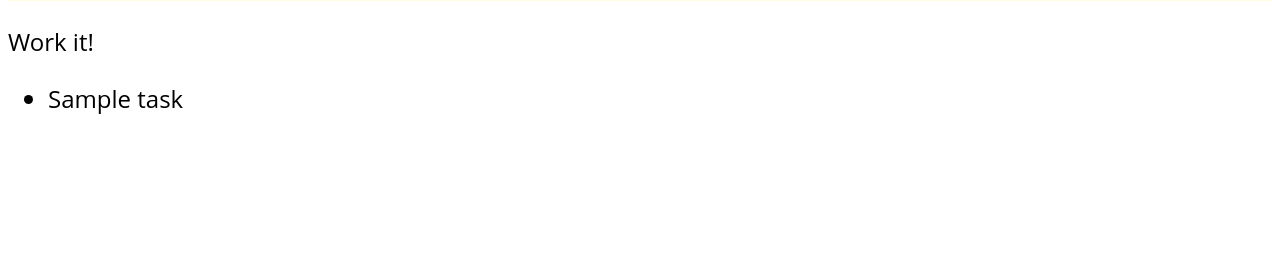
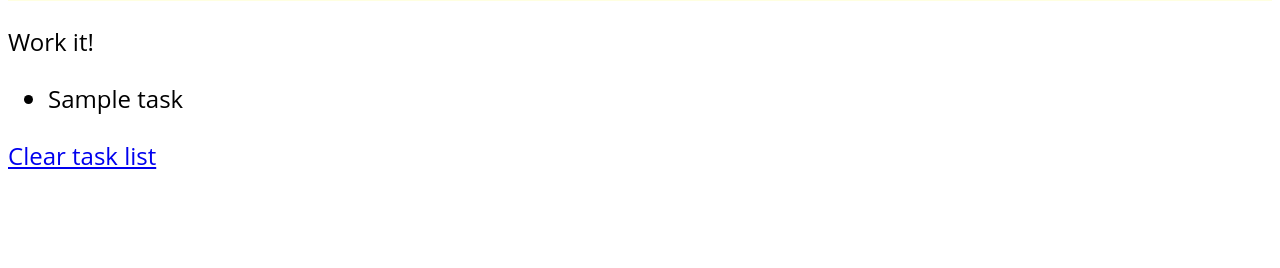
Before and after one commit to Auraelius/todo-only, a Flask app: template templates/todos.html in a window 1280 px wide. Shown: the part 314-582 px from the top of the page. Run offline with Flask 2, Linux system fonts and the light colour scheme; the template is opened without the code that fills it: most values are stand-ins (such as "Sample title", 1, 10 or a date in 2020).

Commit message:
Added clarity and a clear function

```diff
--- a/main.py
+++ b/main.py
@@ -12,7 +12,7 @@ app = Flask(__name__)
 app.config['DEBUG'] = True
 
 # Use a global variable to store tasks (until we learn about databases)
-tasks = []
+list_of_tasks = []
 
 
 @app.route('/')
@@ -32,9 +32,17 @@ def todos():
     """
     if request.method == 'POST':
         task = request.form['task']
-        tasks.append(task)
+        list_of_tasks.append(task)
 
     template = jinja_env.get_template('todos.html')
-    return template.render(title="TODOs", tasks=tasks)
+    return template.render(title="TODOs", tasks=list_of_tasks)
+
+@app.route('/clear_todos')
+def clear_todos():
+    """
+        clear the task list and redisplay
+    """
+    list_of_tasks.clear()
+    return redirect('/todos')
 
 app.run()
--- a/templates/todos.html
+++ b/templates/todos.html
@@ -10,7 +10,7 @@
     </div>
       <div class="right">
         <h1>TODOs</h1>
-        <form method='post'>
+        <form action="todos" method='post'>
           <label for="new_task_field">New Task:</label>
           <input id="new_task_field" type="text" name='task' />
           <input id="submit_button" type="submit" value='Add Task' />
@@ -35,5 +35,6 @@
       {% endfor %}
     </ul>
 
+    <a href="clear_todos">Clear task list</a>
   {% endif %}
 {% endblock %}
```
